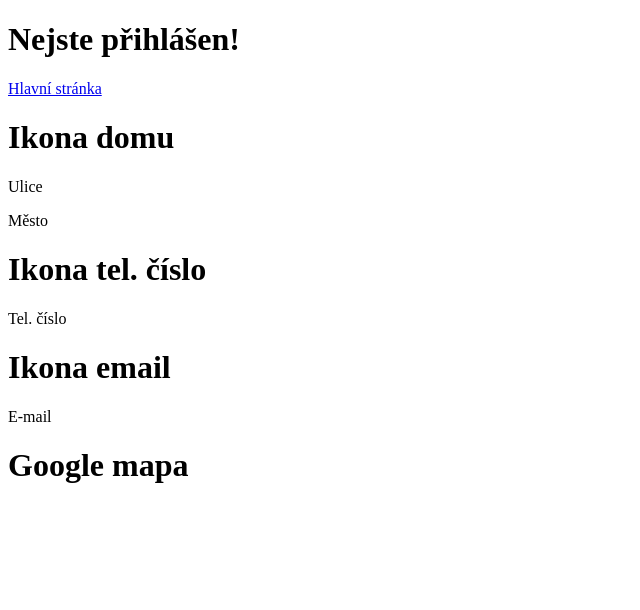
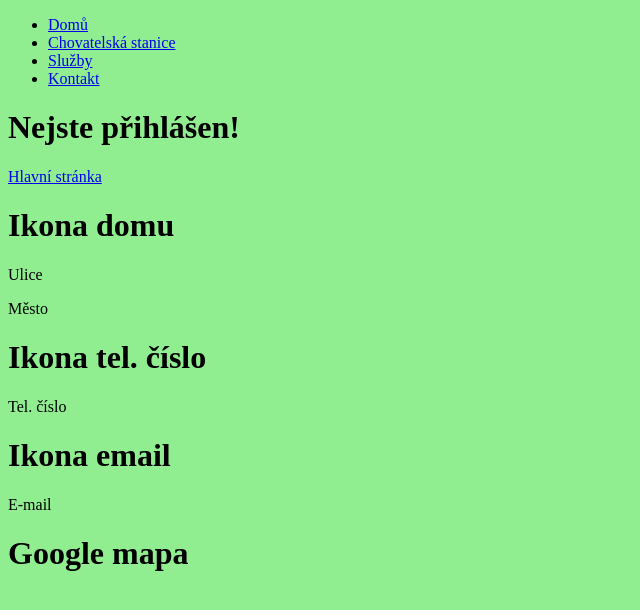
Before and after one commit to KvetoslavPrikryl/Sweet_caramel_rose_DJANGO, a Django app: page /galerie in a window 1280 px wide. Shown: the top 610 px of the page, without its empty margins (0-640 px from the left). Run offline with Django 4.2, Linux system fonts and the light colour scheme.

Commit message:
create styles fied and scripts filed

```diff
--- a/backend/backend/settings.py
+++ b/backend/backend/settings.py
@@ -44,7 +44,7 @@ ROOT_URLCONF = 'backend.urls'
 TEMPLATES = [
     {
         'BACKEND': 'django.template.backends.django.DjangoTemplates',
-        'DIRS': [],
+        'DIRS': [BASE_DIR, "templates"],
         'APP_DIRS': True,
         'OPTIONS': {
             'context_processors': [
@@ -111,6 +111,9 @@ MEDIA_URL = "/media/"
 MEDIA_ROOT = os.path.join(BASE_DIR, "media")
 
 STATICFIELD_DIRS = (os.path.join(BASE_DIR, "static"),)
+STATICFILES_DIRS = [
+    BASE_DIR / "static"
+]
 
 # Default primary key field type
 # https://docs.djangoproject.com/en/4.1/ref/settings/#default-auto-field
--- /dev/null
+++ b/backend/static/Styles/main.css
@@ -0,0 +1,3 @@
+body{
+    background: lightgreen;
+}
--- a/backend/website/templates/base.html
+++ b/backend/templates/base.html
@@ -1,18 +1,32 @@
+{% load static %}
+
 <!DOCTYPE html>
 <html lang="en">
 <head>
     <meta charset="UTF-8">
     <meta http-equiv="X-UA-Compatible" content="IE=edge">
     <meta name="viewport" content="width=device-width, initial-scale=1.0">
-    <title></title>
+    <link rel="stylesheet", href="{% static 'Styles/main.css' %}">
+
+    <title>{% block title %}{% endblock %}</title>
 </head>
 <body>
+    <main>
         {% if user.is_authenticated %}
             <header>
                 <h1>Jsi přihlášen </h1>
                 <a href="{% url 'logout'%}">Odhlásit</a>
             </header>
         {% endif %}
+
+        <nav>
+            <ul>
+                <li><a class="btn" href="{% url 'home' %}">Domů</a></li>
+                <li><a class="btn" href="{% url 'kennel' %}">Chovatelská stanice</a></li>
+                <li><a class="btn" href="{% url 'service' %}">Služby</a></li>
+                <li><a class="btn" href="contact.html">Kontakt</a></li>
+            </ul>
+        </nav>
 
 
         {% if messages %}
@@ -24,6 +38,8 @@
 
 
         {% endblock %}
+    </main>
+
     <footer>
         <div className="footer-container">
             <div className="cont-left">
--- a/backend/website/templates/gallery.html
+++ b/backend/website/templates/gallery.html
@@ -1,9 +1,16 @@
 {% extends "base.html" %}
+{% load static %}
 
 {% block content %}
 
   {% if user.is_authenticated %}
-
+    <form method="POST" enctype="multipart/form-data">
+      {% csrf_token %}
+      <h3>Obrázek:</h3> {{form.image}}
+      <h3>Text k obrázku:</h3> {{form.text}}
+      <h3>Přidat ke službě:</h3> {{form.service}}
+      <input type="submit" value="Uložit" class="">
+    </form>
 
     {% for service in services %}
         <h2>{{service.name}}</h2>
@@ -15,13 +22,7 @@
     {% endfor %}
 
 
-    <form method="POST" enctype="multipart/form-data">
-        {% csrf_token %}
-        <h3>Obrázek:</h3> {{form.image}}
-        <h3>Text k obrázku:</h3> {{form.text}}
-        <h3>Přidat ke službě:</h3> {{form.service}}
-        <input type="submit" value="Uložit" class="">
-    </form>
+
   {% else %}
     <h1>Nejste přihlášen!</h1>
     <a href="{% url 'home' %}">Hlavní stránka</a>
--- a/backend/website/templates/home.html
+++ b/backend/website/templates/home.html
@@ -1,4 +1,6 @@
 {% extends "base.html" %}
+{% load static %}
+
 
 {% block content %}
 
--- a/backend/website/templates/kennel.html
+++ b/backend/website/templates/kennel.html
@@ -1,4 +1,5 @@
 {% extends "base.html" %}
+{% load static %}
 
 {% block content %}
 
--- a/backend/website/templates/service.html
+++ b/backend/website/templates/service.html
@@ -1,4 +1,5 @@
 {% extends "base.html" %}
+{% load static %}
 
 {% block content %}
 
--- a/backend/website/templates/update.html
+++ b/backend/website/templates/update.html
@@ -1,4 +1,5 @@
 {% extends "base.html" %}
+{% load static %}
 
 {% block content %}
 
```
Also changed, not shown: backend/db.sqlite3. Lines whose indentation alone changed are shown as unchanged.
